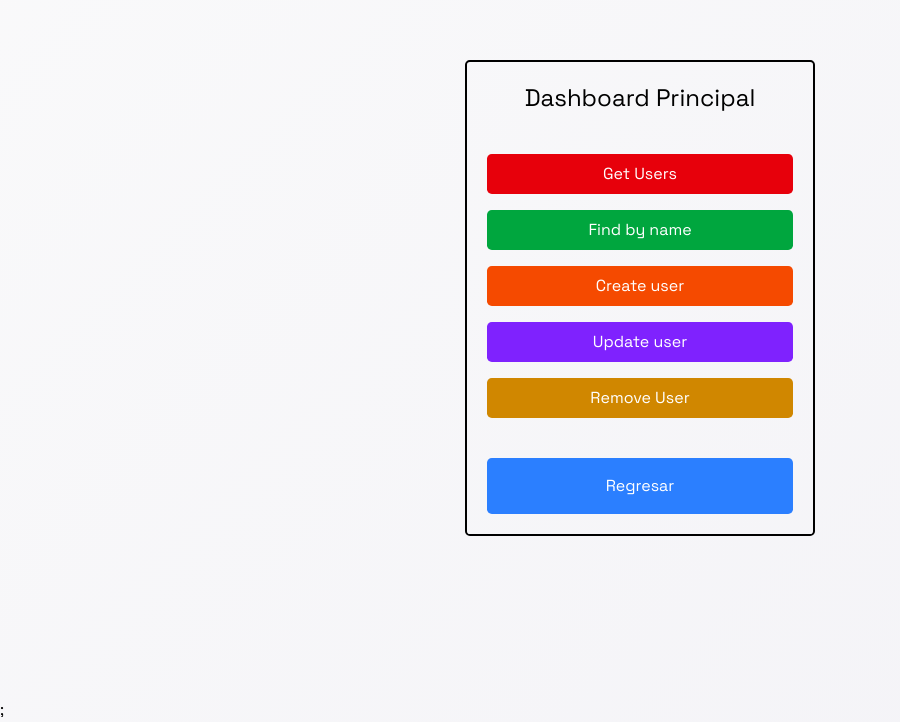
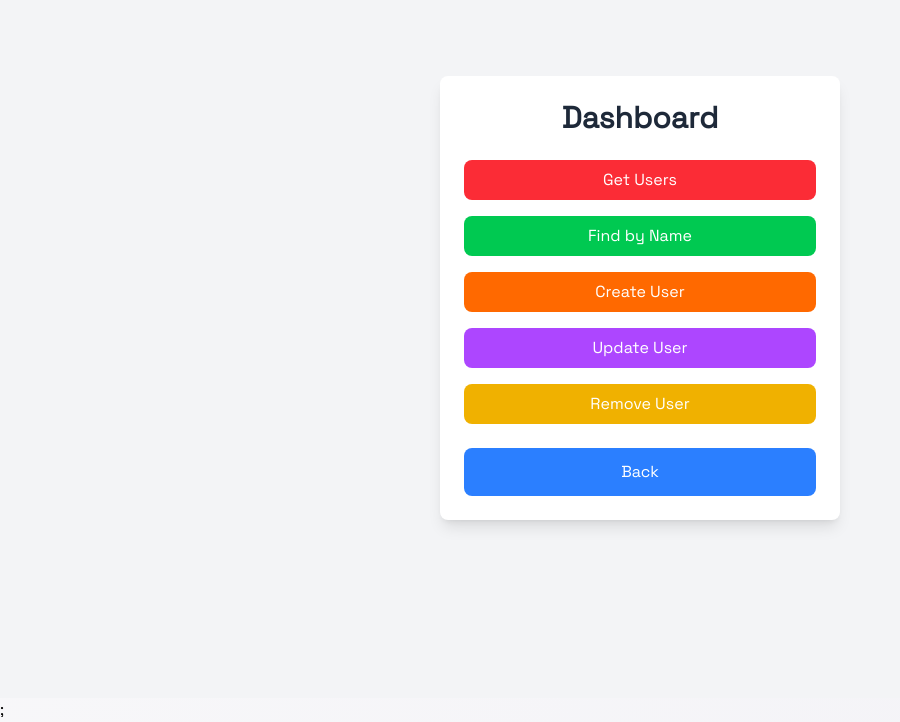
Before and after one commit to ProgramaConPid/E-commerce-practice-ts-nextjs, a Next.js app: page /dashboard in a window 1280 px wide. Shown: the part 102-824 px from the top of the page, without its empty margins (0-900 px from the left). Built offline with nearby package versions, Linux system fonts and the light colour scheme.

Commit message:
Added some comments

```diff
--- a/src/components/Badge.tsx
+++ b/src/components/Badge.tsx
@@ -1,3 +1,4 @@
+// US-W3 -BadgeComponent
 import React from "react";
 import { BadgeProps } from "@/interfaces/main";
 
--- a/src/components/Button.tsx
+++ b/src/components/Button.tsx
@@ -1,3 +1,4 @@
+// US-W3 -ButtonComponent
 import React from "react";
 import { ButtonProps } from "@/interfaces/main";
 
--- a/src/components/Card.tsx
+++ b/src/components/Card.tsx
@@ -1,3 +1,4 @@
+// US-W3 -CardComponent
 import Image from "next/image";
 import { BsArrowUpRightCircleFill } from "react-icons/bs";
 import { CardProps } from "@/interfaces/main";
--- a/src/helpers/utils.ts
+++ b/src/helpers/utils.ts
@@ -258,6 +258,7 @@ export const usersRegistered: UserRegistered[] = [
   { username: "piton0520", password: "jackson123" },
 ];
 
+// US-W2 Class UserStore - CRUD Methods
 // Class UserStore
 export class UserStore {
   // -- Methods CRUD --
@@ -296,18 +297,13 @@ export class UserStore {
     listUsers.push(newUser);
   }
 
-  // Remove an User
+  // Update an User
   updateUser(listUsers: UserRegistered[]) {
     const username = window.prompt("Enter the username to update");
-
-    if (!username) {
-      return `Error, you did not entered a valid username`;
-    }
-
     const userFound = listUsers.findIndex((user) => user.username == username);
 
-    if (!userFound) {
-      return `Error, the user entered does not exists on the list of users`;
+    if (!username || userFound === -1) {
+      return `Error, the user ${username} does not exist on the list of users.`;
     }
 
     const newUserName = window.prompt("Enter the new user name");
@@ -318,14 +314,14 @@ export class UserStore {
     }
 
     const userUpdated = {
-      oldUsername: listUsers[userFound].username || "Pepe",
+      oldUsername: listUsers[userFound].username || "",
       username: newUserName,
       password: newPassword,
     };
 
     listUsers[userFound].username = newUserName;
     listUsers[userFound].password = newPassword;
-    return userUpdated;
+    return `The user ${userUpdated.oldUsername} was updated succesfully to ${userUpdated.username} ✅`;
   }
 
   // Delete an user
--- a/src/pages/dashboard/index.tsx
+++ b/src/pages/dashboard/index.tsx
@@ -5,19 +5,19 @@ import { usersRegistered } from "@/helpers/utils";
 export default function Dashboard() {
   const router = useRouter();
 
-  const users = new UserStore()
+  const users = new UserStore();
 
   const redirect = () => {
-    localStorage.removeItem("User")
-    localStorage.setItem("Auth", "false")
-    router.back()
-  }
+    localStorage.removeItem("User");
+    localStorage.setItem("Auth", "false");
+    router.back();
+  };
 
   const findUserByName = () => {
     const username = window.prompt("Enter the username to search on the list");
 
     if (!username) {
-      return `Error searching an user, enter a valid username`;
+      return `Error searching a user, enter a valid username`;
     }
 
     return users.findByName(username, usersRegistered);
@@ -36,29 +36,58 @@ export default function Dashboard() {
   };
 
   const updateUser = () => {
-    users.updateUser(usersRegistered)
-  }
+    return users.updateUser(usersRegistered);
+  };
 
   const removeUser = () => {
-    return users.removeUser(usersRegistered)
-  }
+    return users.removeUser(usersRegistered);
+  };
 
   return (
-    <div className="container h-[100vh] flex flex-col justify-center items-center">
-      <div className="content flex flex-col border-2 rounded-[.3rem] w-[350px] p-5">
-        <h1 className="text-center text-2xl">Dashboard Principal</h1>
-        <div className="container__crud flex flex-col gap-4 my-10">
-          <button className="bg-red-600 text-white p-2 rounded-[.3rem] cursor-pointer" onClick={() => alert(`HTTP METHOD GET: ${users.getUsers(usersRegistered)}`)}>Get Users</button>
-          <button className="bg-green-600 text-white p-2 rounded-[.3rem] cursor-pointer" onClick={() => alert(`HTTP METHOD GET: ${findUserByName()}`)}>Find by name</button>
-          <button className="bg-orange-600 text-white p-2 rounded-[.3rem] cursor-pointer" onClick={() => alert(`HTTP METHOD POST: ${createNewUser()}`)}>Create user</button>
-          <button className="bg-violet-600 text-white p-2 rounded-[.3rem] cursor-pointer" onClick={() => alert(`HTTP METHOD PUT: ${updateUser()}` )}>Update user</button>
-          <button className="bg-yellow-600 text-white p-2 rounded-[.3rem] cursor-pointer" onClick={() => alert(`HTTP METHOD DELETE: ${removeUser()}`)}>Remove User</button>
+    <div className="min-h-screen flex items-center justify-center bg-gray-100">
+      <div className="bg-white shadow-lg rounded-lg w-[400px] p-6">
+        <h1 className="text-center text-3xl font-semibold text-gray-800 mb-6">
+          Dashboard
+        </h1>
+        <div className="flex flex-col gap-4">
+          <button
+            className="bg-red-500 hover:bg-red-600 text-white py-2 px-4 rounded-lg transition-all"
+            onClick={() =>
+              alert(`HTTP METHOD GET: ${users.getUsers(usersRegistered)}`)
+            }
+          >
+            Get Users
+          </button>
+          <button
+            className="bg-green-500 hover:bg-green-600 text-white py-2 px-4 rounded-lg transition-all"
+            onClick={() => alert(`HTTP METHOD GET: ${findUserByName()}`)}
+          >
+            Find by Name
+          </button>
+          <button
+            className="bg-orange-500 hover:bg-orange-600 text-white py-2 px-4 rounded-lg transition-all"
+            onClick={() => alert(`HTTP METHOD POST: ${createNewUser()}`)}
+          >
+            Create User
+          </button>
+          <button
+            className="bg-purple-500 hover:bg-purple-600 text-white py-2 px-4 rounded-lg transition-all"
+            onClick={() => alert(`HTTP METHOD PUT: ${updateUser()}`)}
+          >
+            Update User
+          </button>
+          <button
+            className="bg-yellow-500 hover:bg-yellow-600 text-white py-2 px-4 rounded-lg transition-all"
+            onClick={() => alert(`HTTP METHOD DELETE: ${removeUser()}`)}
+          >
+            Remove User
+          </button>
         </div>
         <button
-          className="bg-blue-500 p-4 text-white rounded-[.3rem]"
+          className="bg-blue-500 hover:bg-blue-600 text-white py-3 px-4 rounded-lg mt-6 w-full transition-all"
           onClick={redirect}
         >
-          Regresar
+          Back
         </button>
       </div>
     </div>
```
